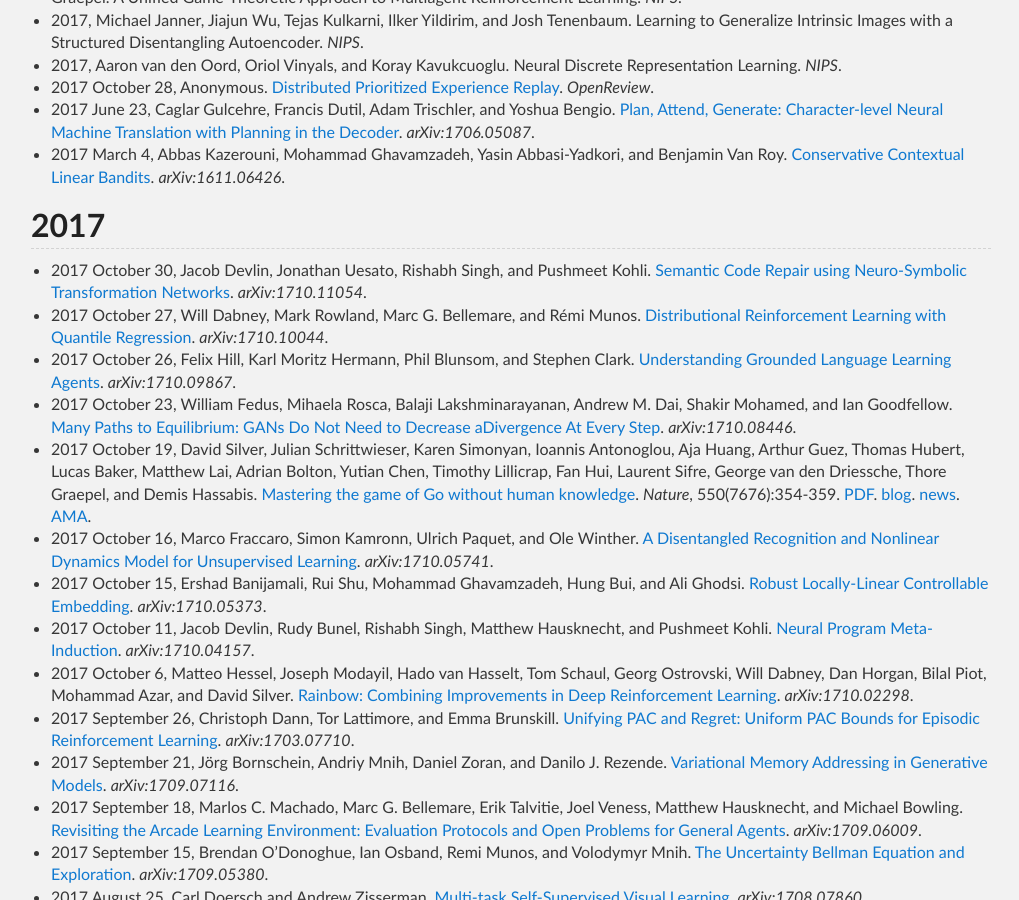
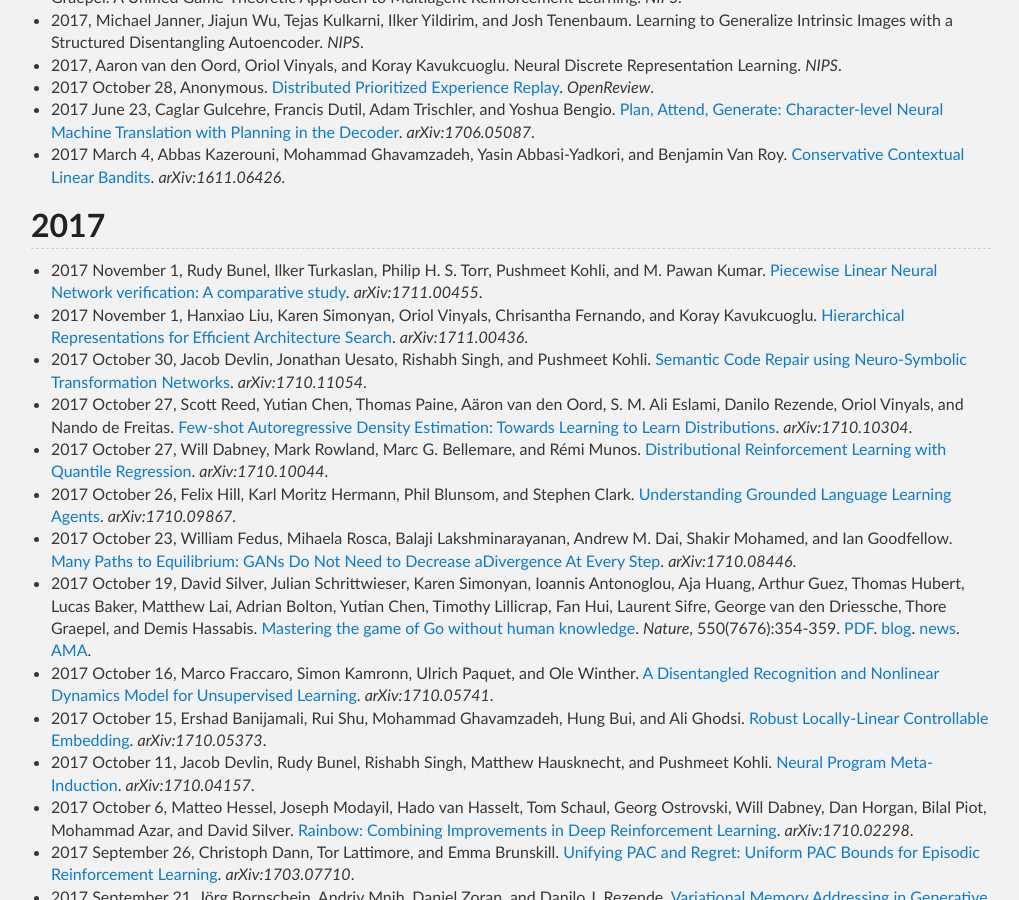
Before and after one commit to Tonywuhk/realai.org, a Jekyll site: the page built from research-groups/publications/deepmind.md, in a window 1280 px wide and 900 px high, scrolled down 441 px. Shown: the whole window, without its empty margins (129-1148 px from the left). Built offline with Jekyll 4.4.1, drawn with Linux system fonts in a browser that asks for light colours; our own code applies the rules of GitHub Pages for plain Markdown files; formulas are drawn with MathJax 3; the repository's description, which GitHub fills in, is left out.

Commit message:
Update papers

```diff
--- a/research-groups/publications/deepmind.md
+++ b/research-groups/publications/deepmind.md
@@ -21,7 +21,10 @@
 
 ## 2017
 
+* 2017 November 1, Rudy Bunel, Ilker Turkaslan, Philip H. S. Torr, Pushmeet Kohli, and M. Pawan Kumar. [Piecewise Linear Neural Network verification: A comparative study](https://arxiv.org/abs/1711.00455). *arXiv:1711.00455*.
+* 2017 November 1, Hanxiao Liu, Karen Simonyan, Oriol Vinyals, Chrisantha Fernando, and Koray Kavukcuoglu. [Hierarchical Representations for Efficient Architecture Search](https://arxiv.org/abs/1711.00436). *arXiv:1711.00436*.
 * 2017 October 30, Jacob Devlin, Jonathan Uesato, Rishabh Singh, and Pushmeet Kohli. [Semantic Code Repair using Neuro-Symbolic Transformation Networks](https://arxiv.org/abs/1710.11054). *arXiv:1710.11054*.
+* 2017 October 27, Scott Reed, Yutian Chen, Thomas Paine, Aäron van den Oord, S. M. Ali Eslami, Danilo Rezende, Oriol Vinyals, and Nando de Freitas. [Few-shot Autoregressive Density Estimation: Towards Learning to Learn Distributions](https://arxiv.org/abs/1710.10304). *arXiv:1710.10304*.
 * 2017 October 27, Will Dabney, Mark Rowland, Marc G. Bellemare, and Rémi Munos. [Distributional Reinforcement Learning with Quantile Regression](https://arxiv.org/abs/1710.10044). *arXiv:1710.10044*.
 * 2017 October 26, Felix Hill, Karl Moritz Hermann, Phil Blunsom, and Stephen Clark. [Understanding Grounded Language Learning Agents](https://arxiv.org/abs/1710.09867). *arXiv:1710.09867*.
 * 2017 October 23, William Fedus, Mihaela Rosca, Balaji Lakshminarayanan, Andrew M. Dai, Shakir Mohamed, and Ian Goodfellow. [Many Paths to Equilibrium: GANs Do Not Need to Decrease aDivergence At Every Step](https://arxiv.org/abs/1710.08446). *arXiv:1710.08446*.
```
Also changed, not shown: research-groups/publications/facebook-AI-research.md (+2 -0 lines), research-groups/publications/google-brain.md (+1 -0 lines).
